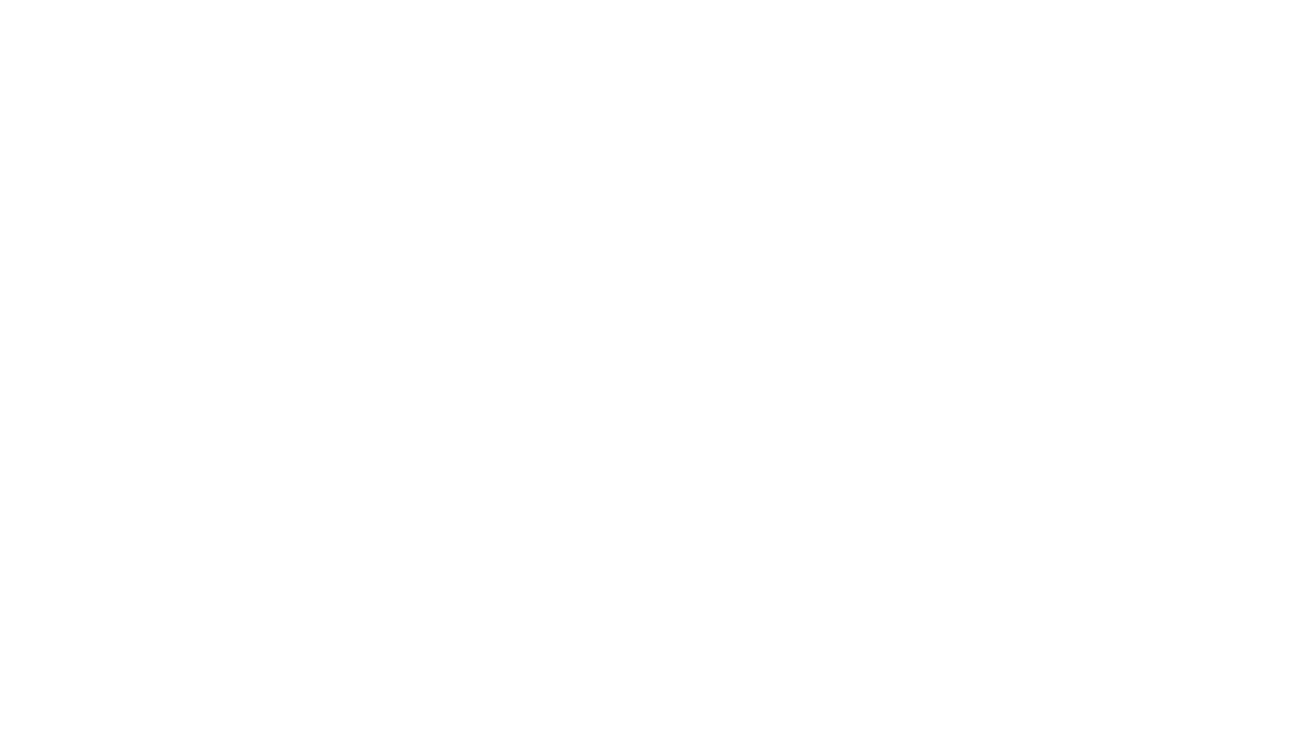
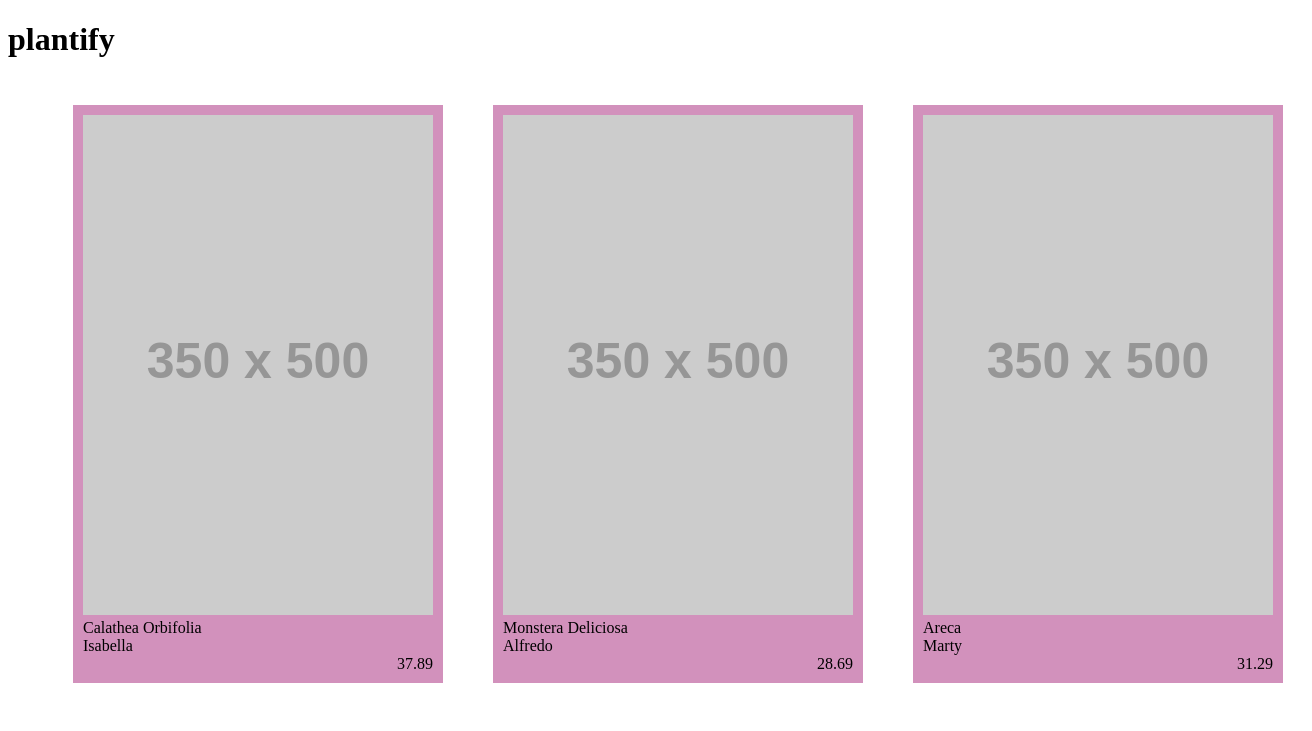
Before and after one commit to JeremyMees/Plantify, an Angular app: page / in a window 1280 px wide. Shown: the top 731 px of the page, 1312 px wide, since content can reach past the window. Built offline with nearby package versions, Linux system fonts and the light colour scheme.

Commit message:
(fill-list) List gets generated with mock data

```diff
--- a/src/app/app.component.html
+++ b/src/app/app.component.html
@@ -0,0 +1,2 @@
+<h1>plantify</h1>
+<app-list></app-list>
--- a/src/app/app.module.ts
+++ b/src/app/app.module.ts
@@ -5,14 +5,14 @@
 import { AppComponent } from './app.component';
 import { ListComponent } from './list/list.component';
 import { DetailsComponent } from './details/details.component';
-import { ContainerComponent } from './container/container.component';
+import { PlantContainerComponent } from './plant-container/plant-container.component';
 
 @NgModule({
   declarations: [
     AppComponent,
     ListComponent,
     DetailsComponent,
-    ContainerComponent
+    PlantContainerComponent
   ],
   imports: [
     BrowserModule,
--- a/src/app/container/container.component.html
+++ /dev/null
@@ -1 +0,0 @@
-<p>container works!</p>
--- a/src/app/container/container.component.ts
+++ /dev/null
@@ -1,15 +0,0 @@
-import { Component, OnInit } from '@angular/core';
-
-@Component({
-  selector: 'app-container',
-  templateUrl: './container.component.html',
-  styleUrls: ['./container.component.scss']
-})
-export class ContainerComponent implements OnInit {
-
-  constructor() { }
-
-  ngOnInit(): void {
-  }
-
-}
--- a/src/app/list/list.component.html
+++ b/src/app/list/list.component.html
@@ -1 +1,11 @@
-<p>list works!</p>
+<ul class="parent">
+  <li class="child" *ngFor="let plant of plants" (click)="onSelect(plant)">
+    <img
+      class="thumbnail"
+      src="https://via.placeholder.com/350x500.png?text=Image+a+beautifull+plant+here"
+    />
+    <div class="latinName">{{ plant.latinName }}</div>
+    <div class="name">{{ plant.name }}</div>
+    <div class="price">{{ plant.price }}</div>
+  </li>
+</ul>
--- a/src/app/list/list.component.scss
+++ b/src/app/list/list.component.scss
@@ -0,0 +1,15 @@
+.parent {
+  width: 100%;
+  justify-content: space-between;
+}
+
+.child {
+  margin: 25px;
+  display: inline-block;
+  background-color: #d291bc;
+  padding: 10px;
+}
+
+.price {
+  text-align: right;
+}
--- a/src/app/list/list.component.ts
+++ b/src/app/list/list.component.ts
@@ -1,15 +1,21 @@
-import { Component, OnInit } from '@angular/core';
+import { Component, Input,Output } from '@angular/core';
+import { EventEmitter } from '@angular/core';
+import { PLANTS} from '../mock-plants';
+import { Plants } from '../plants';
 
 @Component({
   selector: 'app-list',
   templateUrl: './list.component.html',
   styleUrls: ['./list.component.scss']
 })
-export class ListComponent implements OnInit {
 
-  constructor() { }
+export class ListComponent {
+  plants = PLANTS;
 
-  ngOnInit(): void {
+  @Output() plantClick = new EventEmitter<Plants>();
+
+
+  onSelect(plant: Plants): void {
+    alert(`latin name : ${plant.latinName} name : ${plant.name} price : ${plant.price}`);
   }
-
 }
--- /dev/null
+++ b/src/app/mock-plants.ts
@@ -0,0 +1,13 @@
+import { Plants } from './plants';
+
+export const PLANTS: Plants[] = [
+  { latinName: "Calathea Orbifolia", name: 'Isabella', price: 37.89 },
+  { latinName: "Monstera Deliciosa", name: 'Alfredo', price: 28.69 },
+  { latinName: "Areca", name: 'Marty', price: 31.29 },
+  { latinName: "Ananas Mi Amigo", name: 'Anny', price: 19.99 },
+  { latinName: "Kentaipalm", name: 'Howard', price: 36.69 },
+  { latinName: "Cactus Euphorbia", name: 'Bob', price: 41.49 },
+  { latinName: "Strelitizia Nicolai", name: 'Snico', price: 24.99 },
+  { latinName: "Ficus Lyrata", name: 'Lies', price: 12.99 },
+  { latinName: "Zamioculcas", name: 'Lucas', price: 30.99 },
+];
--- /dev/null
+++ b/src/app/plant-container/plant-container.component.html
@@ -0,0 +1 @@
+<p>plant-container works!</p>
--- /dev/null
+++ b/src/app/plant-container/plant-container.component.ts
@@ -0,0 +1,15 @@
+import { Component, OnInit } from '@angular/core';
+
+@Component({
+  selector: 'app-plant-container',
+  templateUrl: './plant-container.component.html',
+  styleUrls: ['./plant-container.component.scss']
+})
+export class PlantContainerComponent implements OnInit {
+
+  constructor() { }
+
+  ngOnInit(): void {
+  }
+
+}
--- /dev/null
+++ b/src/app/plants.ts
@@ -0,0 +1,5 @@
+export interface Plants{
+    latinName: string,
+    name: string,
+    price: number
+  }
```
Also changed, not shown: src/app/plant-container/plant-container.component.scss (added), 1 other file (tests, documents, lock files or other folders).
